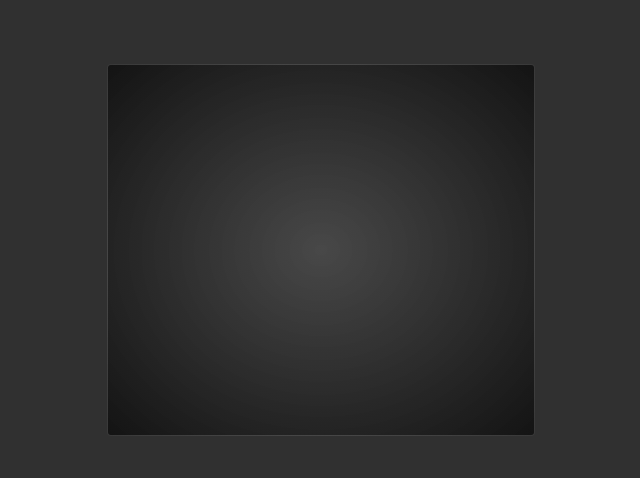
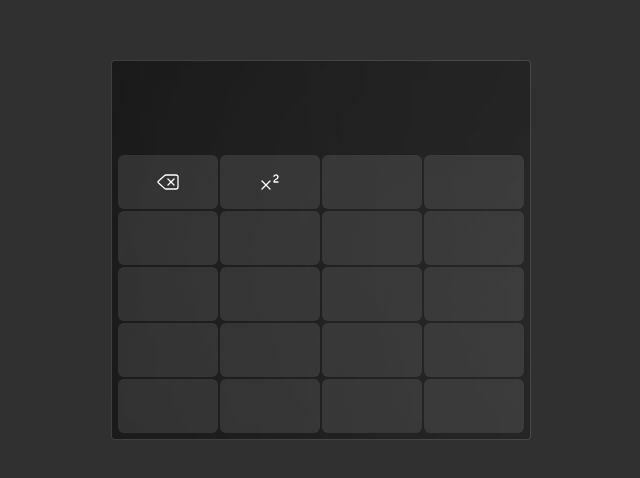
Before and after one commit to amuseDave/Calc, a plain HTML site: page index.html in a window 1280 px wide. Shown: the part 150-628 px from the top of the page, without its empty margins (319-959 px from the left). Drawn offline with Linux system fonts and the light colour scheme.

Commit message:
Style grid buttons and add icons

```diff
--- a/index.html
+++ b/index.html
@@ -10,6 +10,70 @@
   <body>
     <div id="calc">
       <div id="monitor"></div>
+      <div id="buttons-grid">
+        <div class="button" data-value="delete">
+          <svg
+            xmlns="http://www.w3.org/2000/svg"
+            width="24"
+            height="24"
+            viewBox="0 0 24 24"
+            fill="none"
+            stroke="currentColor"
+            stroke-width="1.3"
+            stroke-linecap="round"
+            stroke-linejoin="round"
+            class="lucide lucide-delete-icon lucide-delete"
+          >
+            <path
+              d="M10 5a2 2 0 0 0-1.344.519l-6.328 5.74a1 1 0 0 0 0 1.481l6.328 5.741A2 2 0 0 0 10 19h10a2 2 0 0 0 2-2V7a2 2 0 0 0-2-2z"
+            />
+            <path d="m12 9 6 6" />
+            <path d="m18 9-6 6" />
+          </svg>
+        </div>
+        <div class="button" data-value="square">
+          <svg
+            xmlns="http://www.w3.org/2000/svg"
+            width="24"
+            height="24"
+            viewBox="0 0 24 24"
+            fill="none"
+            stroke="currentColor"
+            stroke-width="1.3"
+            stroke-linecap="round"
+            stroke-linejoin="round"
+            class="lucide lucide-superscript-icon lucide-superscript"
+          >
+            <path d="m4 19 8-8" />
+            <path d="m12 19-8-8" />
+            <path
+              d="M20 12h-4c0-1.5.442-2 1.5-2.5S20 8.334 20 7.002c0-.472-.17-.93-.484-1.29a2.105 2.105 0 0 0-2.617-.436c-.42.239-.738.614-.899 1.06"
+            />
+          </svg>
+        </div>
+        <div class="button"></div>
+        <div class="button"></div>
+
+        <div class="button"></div>
+        <div class="button"></div>
+        <div class="button"></div>
+        <div class="button"></div>
+
+        <div class="button"></div>
+        <div class="button"></div>
+        <div class="button"></div>
+        <div class="button"></div>
+
+        <div class="button"></div>
+        <div class="button"></div>
+        <div class="button"></div>
+        <div class="button"></div>
+
+        <div class="button"></div>
+        <div class="button"></div>
+        <div class="button"></div>
+        <div class="button"></div>
+      </div>
     </div>
   </body>
 </html>
--- a/style.css
+++ b/style.css
@@ -20,12 +20,39 @@ body {
 }
 
 #calc {
-  background: radial-gradient(rgba(255, 255, 255, 0.119), rgba(0, 0, 0, 0.59));
+  background: radial-gradient(
+      circle at bottom,
+      rgba(255, 255, 255, 0.01),
+      rgba(0, 0, 0, 0.2)
+    ),
+    radial-gradient(circle at top, rgba(255, 255, 255, 0.01), rgba(0, 0, 0, 0.2)),
+    radial-gradient(circle at left, rgba(255, 255, 255, 0.01), rgba(0, 0, 0, 0.2)),
+    radial-gradient(circle at right, rgba(255, 255, 255, 0.01), rgba(0, 0, 0, 0.2));
+  background-size: 300%;
   border: 1px solid rgba(255, 255, 255, 0.155);
   border-radius: 0.4rem;
   padding: 0.6rem;
+}
+
+#buttons-grid {
+  margin-top: 1.2rem;
   display: grid;
   gap: 0.2rem;
-  grid-template-columns: repeat(4, 10.2rem);
-  grid-template-rows: repeat(6, 5.8rem);
+  grid-template-columns: repeat(4, 10rem);
+  grid-template-rows: repeat(5, 5.4rem);
 }
+
+#monitor {
+  margin-top: 0.8rem;
+  height: 6.8rem;
+}
+
+.button {
+  background-color: rgba(255, 255, 255, 0.1);
+  display: flex;
+  justify-content: center;
+  align-items: center;
+  border-radius: 6px;
+  color: white;
+  /* border: 1px solid rgba(255, 255, 255, 0.337); */
+}
```
Also changed, not shown: svgs/delete.svg (added).
